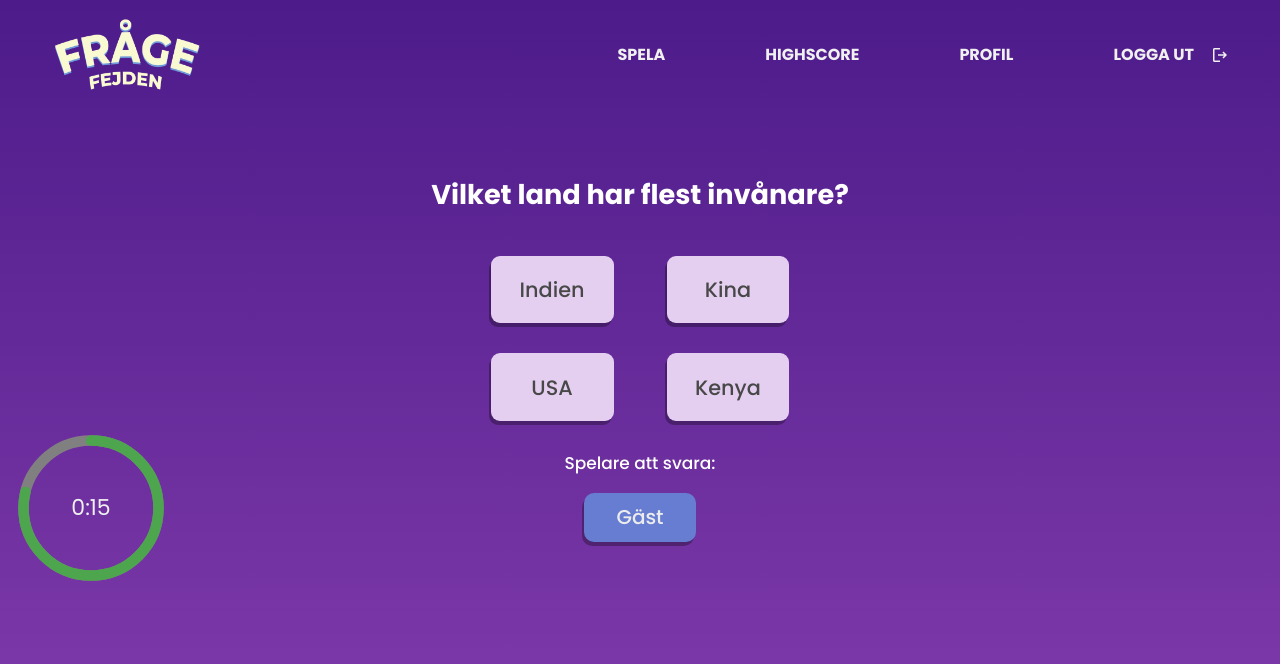
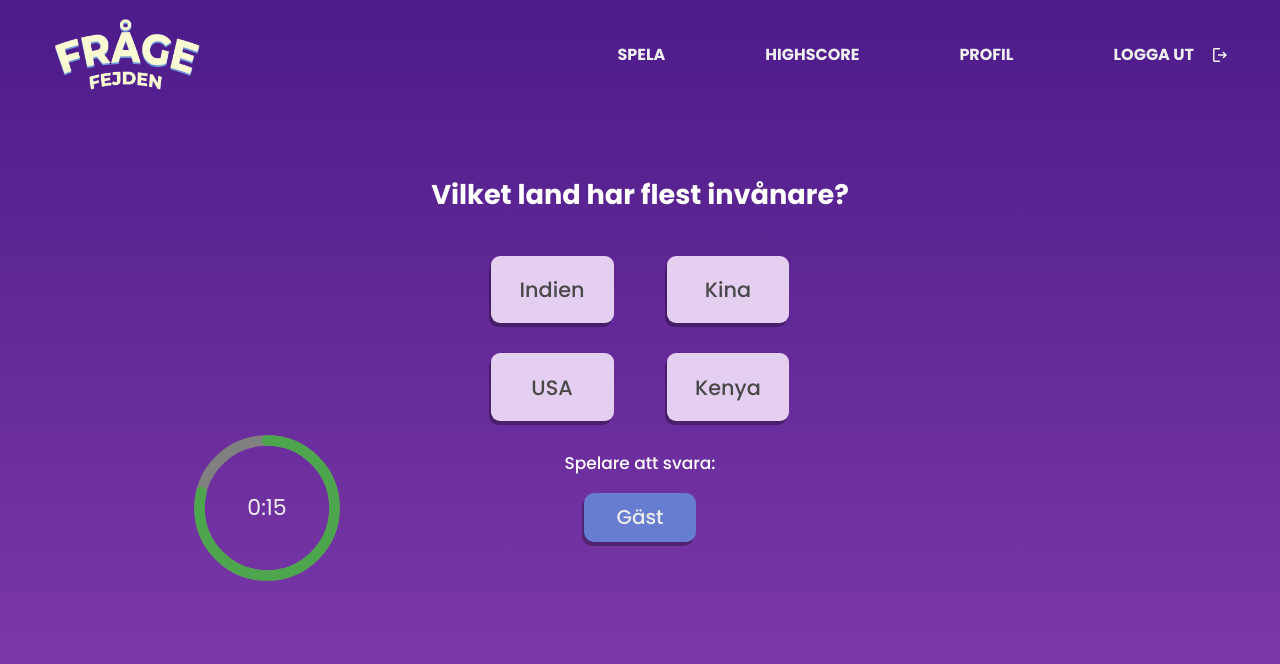
Before and after one commit to visceral89/Agil-Grupp-2, a Vue app: page /game/1 in a window 1280 px wide. Shown: the top 664 px of the page. Built offline with nearby package versions, Linux system fonts and the light colour scheme.

Commit message:
position timer

```diff
--- a/src/components/TimerCountdown.vue
+++ b/src/components/TimerCountdown.vue
@@ -159,6 +159,7 @@
       .base-timer {
          height: 150px;
          width: 150px;
+         left: 15%;
       }
       .base-timer-label {
          height: 150px;
```
